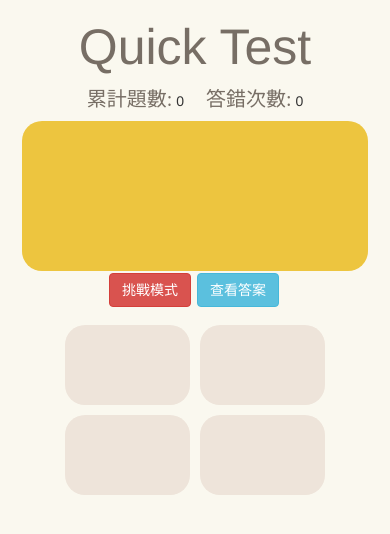
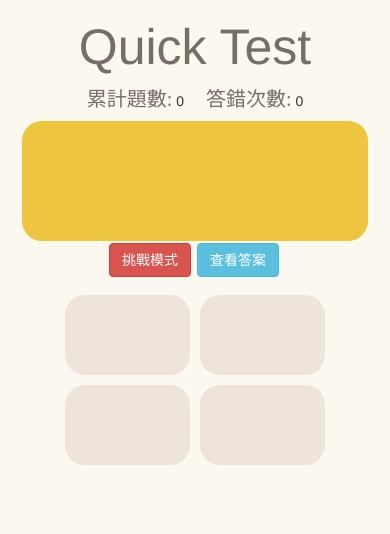
Before and after one commit to ken90242/little-base-game, a website: page index.html in a window 390 px wide. Drawn offline with Linux system fonts and the light colour scheme; no server answers.

Commit message:
'fix-median-screen2'

```diff
--- a/assets/css/median-screen.css
+++ b/assets/css/median-screen.css
@@ -4,8 +4,8 @@
     }
     #thematic{
     	font-size: 50px;
-    	height: 150px;
-		line-height:150px;
+    	height: 120px;
+		line-height:120px;
 		text-align:center;
 	}
 	.multi{
@@ -14,7 +14,7 @@
 	#bg{
 		background-color: rgb(237, 197, 63);
 		color:white;
-		height:150px;
+		height:120px;
 		border-radius:20px;
 	}
 	.base{
```
